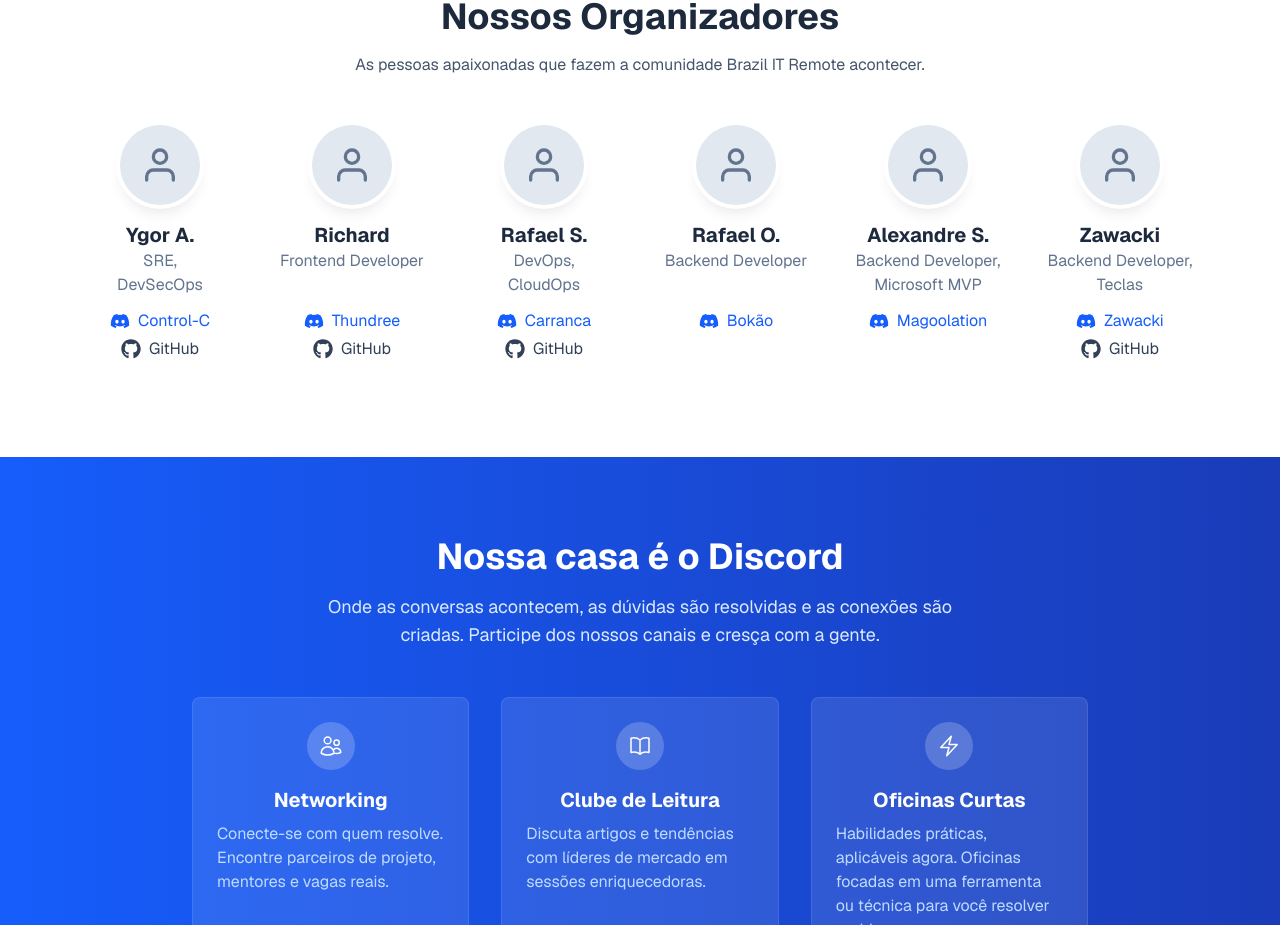
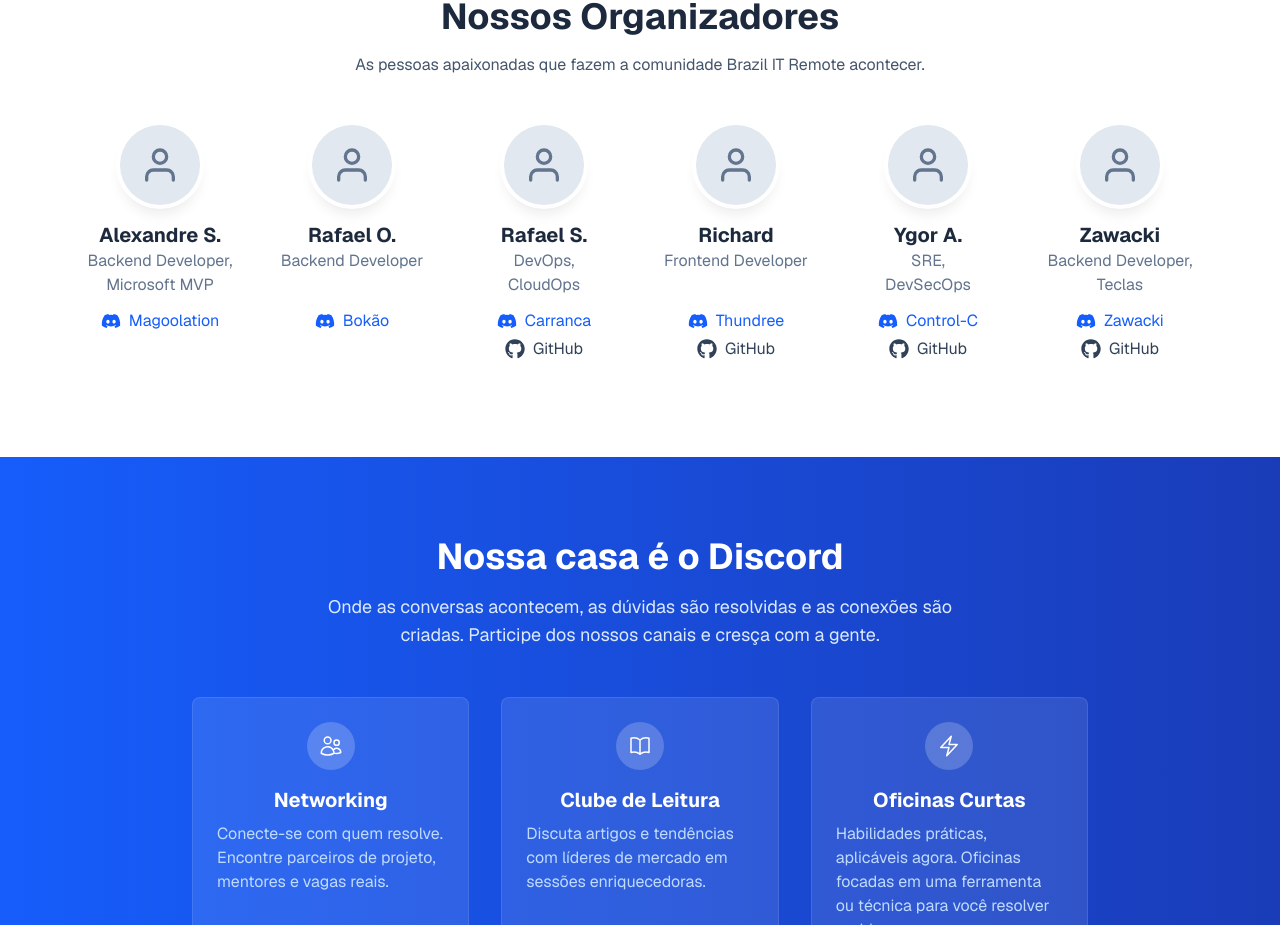
Before and after one commit to BrazilITRemote/brazilitremote-frontend, a Next.js app: page / in a window 1280 px wide. Shown: the part 2276-3201 px from the top of the page. Built offline with nearby package versions, Linux system fonts and the light colour scheme.

Commit message:
feat: enhance OrganizersSection to support multiple roles and improve layout with social media links

```diff
--- a/src/app/components/OrganizersSection.tsx
+++ b/src/app/components/OrganizersSection.tsx
@@ -21,7 +21,9 @@ export default function OrganizersSection() {
           acontecer.
         </p>
         <div className="mt-12 flex justify-center gap-6 md:gap-8 flex-wrap">
-          {activeOrganizers.map((organizer) => (
+          {activeOrganizers
+            .toSorted((a, b) => a.name.localeCompare(b.name))
+            .map((organizer) => (
               <div
                 key={organizer.id}
                 className="flex flex-col items-center text-center w-34 md:w-40"
```
Lines whose indentation alone changed are shown as unchanged.
